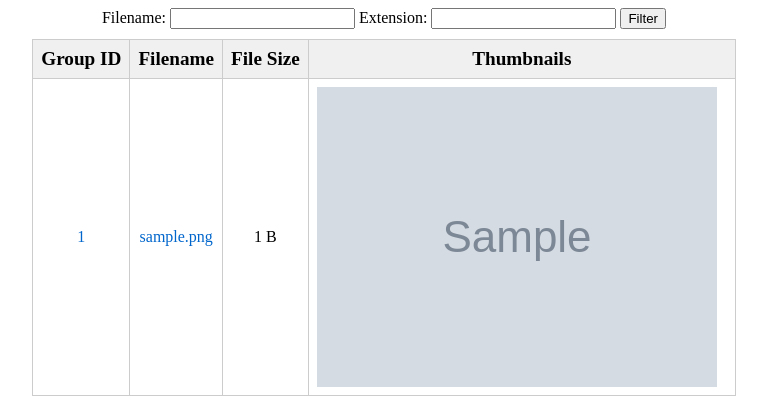
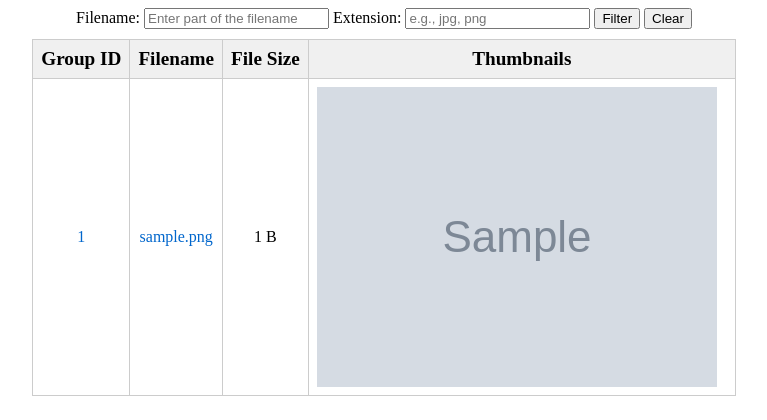
Before and after one commit to ryanhunter237/filepreview, a Flask app: page / in a window 1280 px wide. Shown: the top 420 px of the page, without its empty margins (256-1023 px from the left). Run offline with Flask 3, Linux system fonts and the light colour scheme; tables that the repository leaves empty hold one stand-in row (values such as "Sample post"); grey boxes marked "Sample" are stand-in pictures; parts of the project's set-up code (start-up, migrations or seed data) failed here and were passed over.

Commit message:
Add placeholders for filter inputs

```diff
--- a/src/filepreview/main/views.py
+++ b/src/filepreview/main/views.py
@@ -3,7 +3,7 @@ from pathlib import PurePosixPath
 
 from flask import Blueprint, render_template, request
 
-from .models import db, File, FileData, Thumbnail, Image
+from .models import db, File, FileData, Thumbnail
 
 
 view_blueprint = Blueprint("view", __name__)
--- a/src/filepreview/templates/index.html
+++ b/src/filepreview/templates/index.html
@@ -20,6 +20,8 @@
         id="filename"
         name="filename"
         value="{{ filename_filter }}"
+        placeholder="Enter part of the filename"
+        title="Search for files containing this text"
       />
       <label for="extension">Extension:</label>
       <input
@@ -27,8 +29,16 @@
         id="extension"
         name="extension"
         value="{{ extension_filter }}"
+        placeholder="e.g., jpg, png"
+        title="Search for files with this extension"
       />
       <button type="submit">Filter</button>
+      <button
+        type="reset"
+        onclick="window.location.href='{{ url_for('view.index') }}'"
+      >
+        Clear
+      </button>
     </form>
     <table>
       <thead>
```
